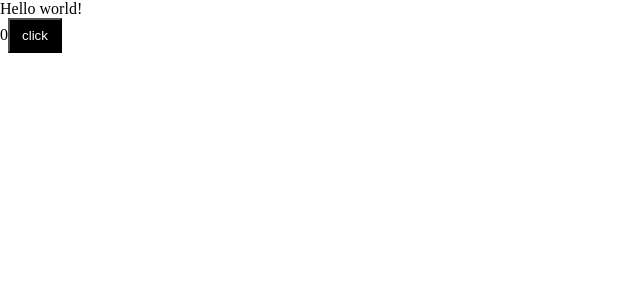
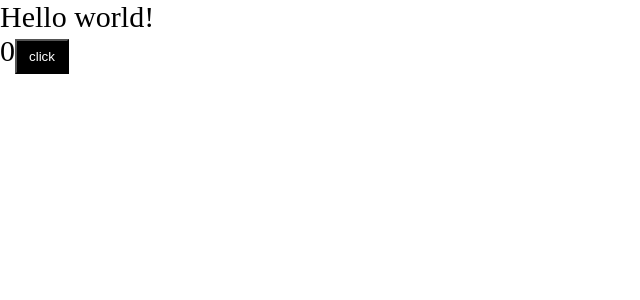
Before and after one commit to PavlovichVladislav/courses-app, a React app: page / in a window 1280 px wide. Shown: the top 300 px of the page, without its empty margins (0-640 px from the left). Built offline with nearby package versions, Linux system fonts and the light colour scheme.

Commit message:
added understandable names in dev mode and global styles

```diff
--- a/src/App.tsx
+++ b/src/App.tsx
@@ -3,7 +3,7 @@ import './index.css';
 
 const App = () => {
     return (
-        <div>
+        <div className='app'>
             Hello world!
             <Counter/>
         </div>
```
Also changed, not shown: 6 other files (tests, documents, lock files or other folders).
